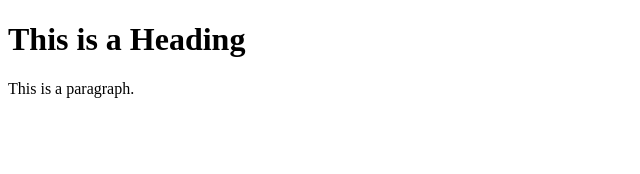
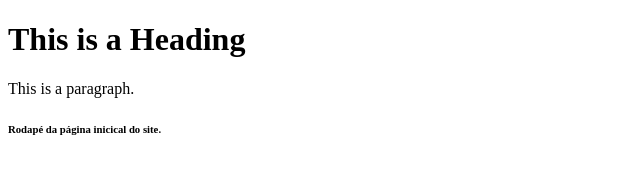
Before and after one commit to johnnysoutodev/learn-html, a plain HTML site: page src/index.html in a window 1280 px wide. Shown: the whole page, without its empty margins (0-640 px from the left). Drawn offline with Linux system fonts and the light colour scheme.

Commit message:
adicionando rodape

```diff
--- a/src/index.html
+++ b/src/index.html
@@ -7,6 +7,7 @@
 
 <h1>This is a Heading</h1>
 <p>This is a paragraph.</p>
+<h6>Rodapé da página inicical do site.</h6>
 
 </body>
 </html>
```
